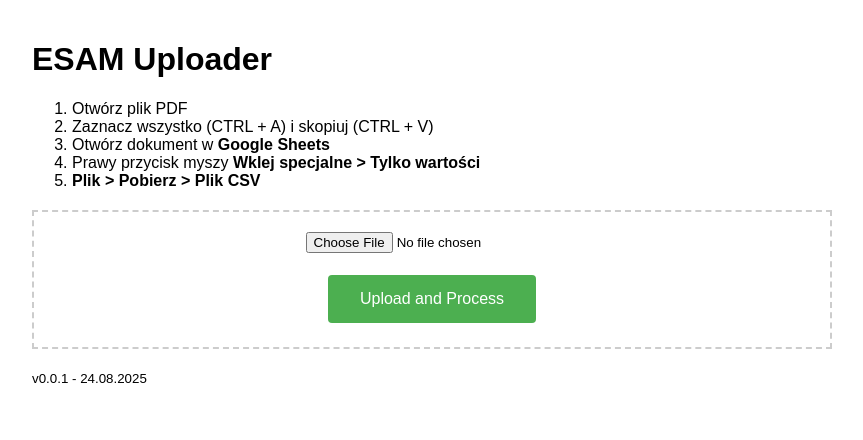
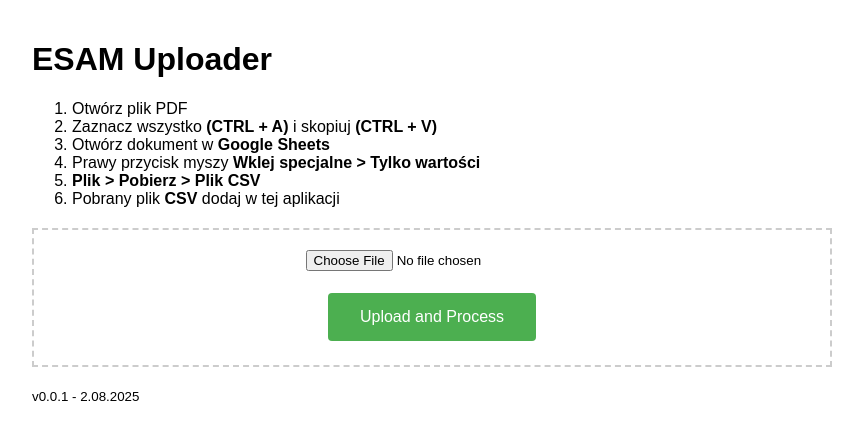
Before and after one commit to 25135-pytlewska/ESAM, a Flask app: page / in a window 1280 px wide. Shown: the top 440 px of the page, without its empty margins (208-1071 px from the left). Run offline with Flask 3, Linux system fonts and the light colour scheme.

Commit message:
[Instruction] - Instruction in document

```diff
--- a/templates/upload_form.html
+++ b/templates/upload_form.html
@@ -41,10 +41,11 @@
     <h1>ESAM Uploader</h1>
     <ol>
         <li>Otwórz plik PDF</li>
-        <li>Zaznacz wszystko (CTRL + A) i skopiuj (CTRL + V)</li>
+        <li>Zaznacz wszystko <strong>(CTRL + A)</strong> i skopiuj <strong>(CTRL + V)</strong></li>
         <li>Otwórz dokument w <strong>Google Sheets</strong></stron></li>
         <li>Prawy przycisk myszy <strong> Wklej specjalne > Tylko wartości</strong></li>
         <li><strong>Plik > Pobierz > Plik CSV</strong></li>
+        <li>Pobrany plik <strong>CSV</strong> dodaj w tej aplikacji </li>
     </ol>
 
     <div class="upload-container">
@@ -59,6 +60,6 @@
         {{ error }}
     </div>
     {% endif %}
-    <small>v0.0.1 - 24.08.2025</small>
+    <small>v0.0.1 - 2.08.2025</small>
 </body>
 </html>
```
